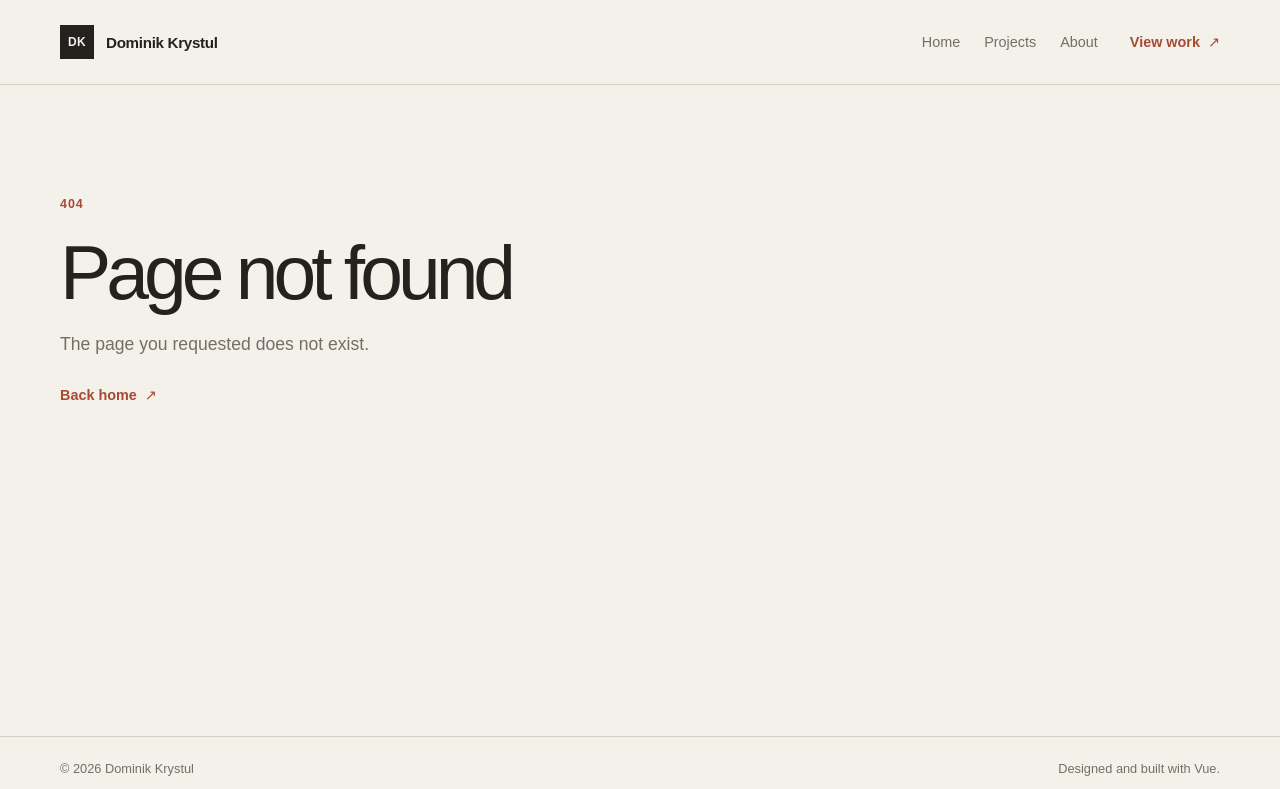
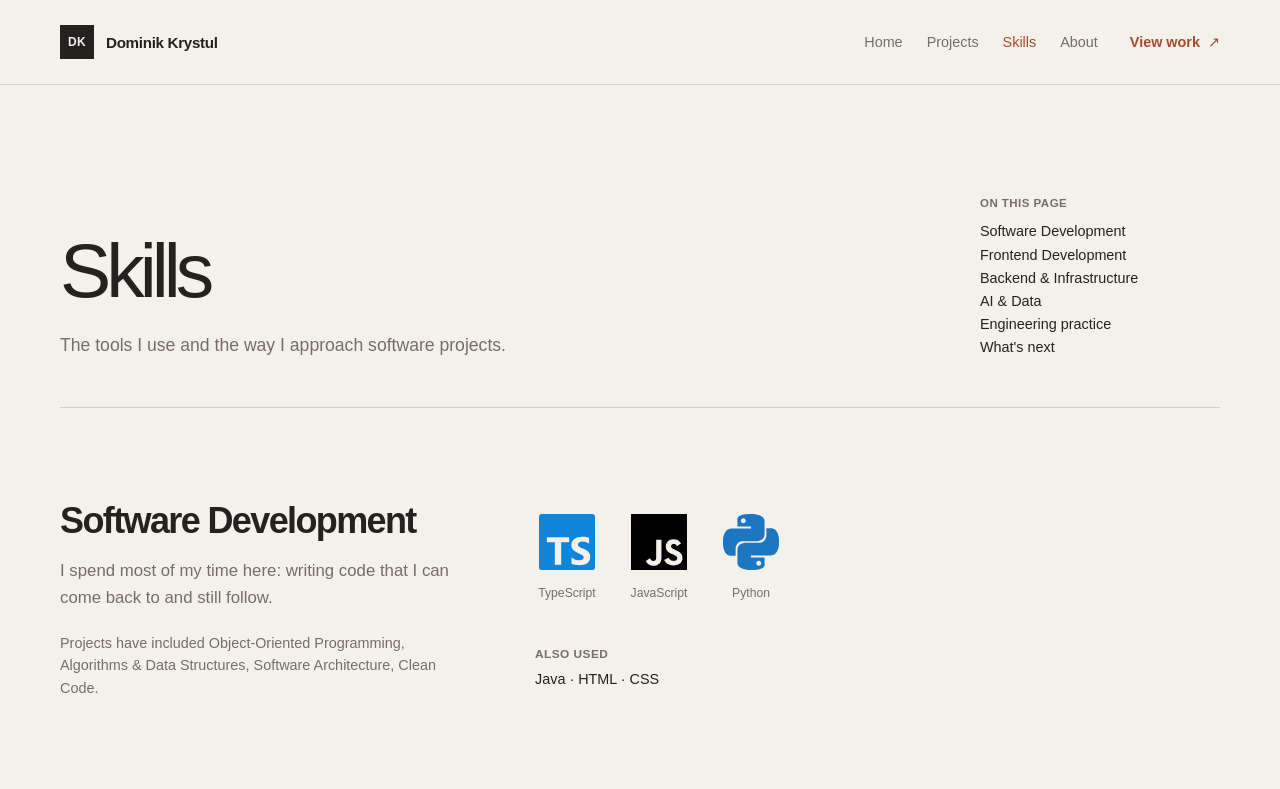
Before and after one commit to dominikkrystul/portfolio, a Vue app: page /skills in a window 1280 px wide. Before the commit this address had no page. Shown: the top 789 px of the page. Built offline with nearby package versions, Linux system fonts and the light colour scheme.

Commit message:
feat(skills): add skills route and navigation

```diff
--- a/src/layouts/AppLayout.vue
+++ b/src/layouts/AppLayout.vue
@@ -66,6 +66,7 @@ onUnmounted(() => window.removeEventListener('keydown', handleKeydown))
           <RouterLink to="/projects" active-class="is-active"
             >Projects</RouterLink
           >
+          <RouterLink to="/skills" active-class="is-active">Skills</RouterLink>
           <RouterLink to="/about" active-class="is-active">About</RouterLink>
         </nav>
 
--- a/src/router/index.ts
+++ b/src/router/index.ts
@@ -19,6 +19,11 @@ const router = createRouter({
       component: () => import('../views/AboutView.vue'),
     },
     {
+      path: '/skills',
+      name: 'skills',
+      component: () => import('../views/SkillsView.vue'),
+    },
+    {
       path: '/projects/:slug',
       name: 'project-detail',
       component: () => import('../views/ProjectDetailView.vue'),
--- a/src/style.css
+++ b/src/style.css
@@ -469,6 +469,66 @@ h1 {
   border-top: 1px solid var(--line);
 }
 
+.skills-page {
+  max-width: 1160px;
+}
+
+.skills-heading {
+  display: grid;
+  grid-template-columns: minmax(0, 0.8fr) minmax(260px, 0.6fr);
+  gap: 5rem;
+  align-items: end;
+  max-width: none;
+}
+
+.skills-heading__intro p {
+  max-width: 500px;
+  margin: 1.5rem 0 0;
+  color: var(--muted);
+  font-size: 1.1rem;
+  line-height: 1.55;
+}
+
+.skills-heading__contents {
+  display: grid;
+  gap: 0.45rem;
+  align-self: end;
+  justify-self: end;
+  width: min(100%, 240px);
+  padding-bottom: 0.25rem;
+}
+
+.skills-heading__contents span {
+  margin-bottom: 0.45rem;
+  color: var(--muted);
+  font-size: 0.72rem;
+  font-weight: 700;
+  letter-spacing: 0.04em;
+  text-transform: uppercase;
+}
+
+.skills-heading__contents a {
+  width: fit-content;
+  color: var(--ink);
+  font-size: 0.9rem;
+  text-decoration: none;
+  transition: color 160ms ease;
+}
+
+.skills-heading__contents a:hover {
+  color: var(--accent);
+}
+
+.skills-categories {
+  display: grid;
+  margin: 3rem 0;
+}
+
+.skills-page > :last-child {
+  max-width: 920px;
+  margin-top: 3rem;
+}
+
 .page-heading {
   padding-bottom: 3rem;
   border-bottom: 1px solid var(--line);
@@ -485,6 +545,17 @@ h1 {
   margin: 1.5rem 0 0;
   color: var(--muted);
   font-size: 1.1rem;
+}
+
+@media (max-width: 700px) {
+  .skills-heading {
+    grid-template-columns: 1fr;
+    gap: 2.5rem;
+  }
+
+  .skills-heading__contents {
+    padding-bottom: 0;
+  }
 }
 
 .page-heading + .text-link,
```
